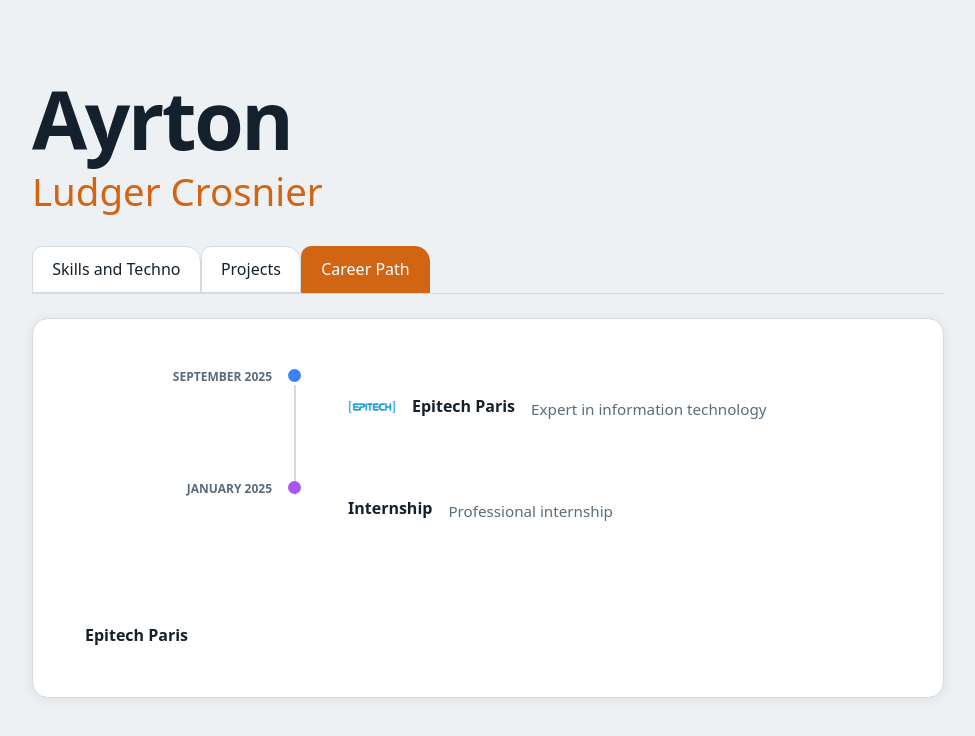
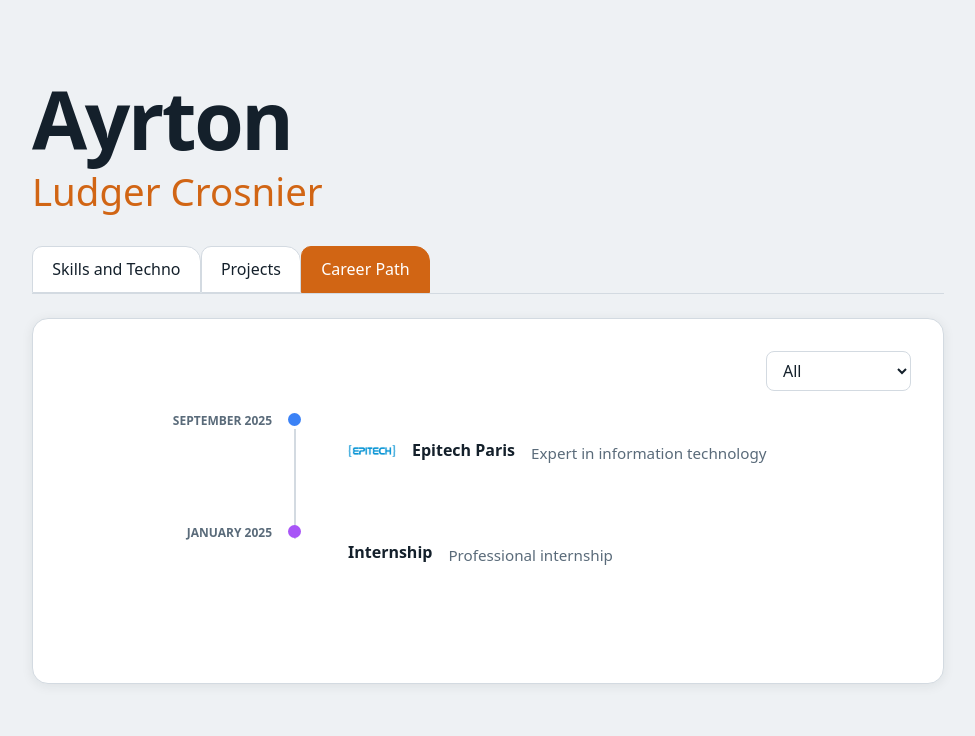
Before and after one commit to aludnier/Portfolio_website, a React (Vite) app in the folder frontend/: page / in a window 1280 px wide. Both pictures are taken after a click on the button "Career Path". Shown: the top 736 px of the page, without its empty margins (152-1127 px from the left). Built offline with nearby package versions, Linux system fonts and the light colour scheme.

Commit message:
feat: add filter in career path

```diff
--- a/frontend/src/landingPage/Landing.css
+++ b/frontend/src/landingPage/Landing.css
@@ -18,7 +18,6 @@ body {
   padding: clamp(2rem, 6vw, 5rem) 1.5rem;
   display: flex;
   flex-direction: column;
-  /* gap: 2.5rem; */
 }
 
 .landing_title {
--- a/frontend/src/landingPage/tabulations/Career/Career.css
+++ b/frontend/src/landingPage/tabulations/Career/Career.css
@@ -89,6 +89,29 @@
   background: #10b981;
 }
 
+.timeline-filter {
+  position: absolute;
+  top: 0;
+  right: 0;
+  padding: 0.45rem 2rem 0.45rem 0.75rem;
+  border: 1px solid var(--color-border);
+  border-radius: 8px;
+  background: var(--color-surface);
+  color: var(--color-text);
+  font: inherit;
+  cursor: pointer;
+}
+
+.timeline-filter:focus-visible {
+  outline: 2px solid var(--color-accent);
+  outline-offset: 2px;
+}
+
+.career-path-panel {
+  position: relative;
+  padding-top: 2.75rem;
+}
+
 .timeline-row .timeline-separator {
   position: absolute;
   left: 8.85rem;
--- a/frontend/src/landingPage/tabulations/Career/CareerCard.tsx
+++ b/frontend/src/landingPage/tabulations/Career/CareerCard.tsx
@@ -1,7 +1,7 @@
 import type { ReactNode } from "react"
 
 
-type CareerType = "School" | "Internship" | "Job"
+export type CareerType = "School" | "Internship" | "Job"
 
 export type CareerProps = {
     image : string | null,
--- a/frontend/src/landingPage/tabulations/Career/Timeline.tsx
+++ b/frontend/src/landingPage/tabulations/Career/Timeline.tsx
@@ -1,23 +1,10 @@
 import CareerCard, { makeCareerProp, type CareerProps } from "./CareerCard"
 
-const roadMap: CareerProps[] = [
-    makeCareerProp({
-        date: "September 2025",
-        image: "./assets/Epitech.png",
-        name: "Epitech Paris",
-        desc: "Expert in information technology",
-        link: "https://www.epitech.eu/ecole-informatique-paris/",
-        type: "School",
-    }),
-    makeCareerProp({
-        date: "January 2025",
-        name: "Internship",
-        desc: "Professional internship",
-        type: "Internship",
-    }),
-]
+type TimelineProps = {
+    roadMap : CareerProps[]
+}
 
-function CareerTimeline() {
+function CareerTimeline({ roadMap } : TimelineProps) {
     return (
         <div className="timeline">
             {roadMap.map((career, index) => (
--- a/frontend/src/landingPage/tabulations/CareerPath.tsx
+++ b/frontend/src/landingPage/tabulations/CareerPath.tsx
@@ -1,22 +1,47 @@
+import { useState } from "react"
 import "./Career/Career.css"
-import type { CareerProps } from "./Career/CareerCard"
-import CareerCard, { makeCareerProp } from "./Career/CareerCard"
 import CareerTimeline from "./Career/Timeline"
+import { makeCareerProp, type CareerProps, type CareerType } from "./Career/CareerCard"
+
+
+const roadMap: CareerProps[] = [
+    makeCareerProp({
+        date: "September 2025",
+        image: "./assets/Epitech.png",
+        name: "Epitech Paris",
+        desc: "Expert in information technology",
+        link: "https://www.epitech.eu/ecole-informatique-paris/",
+        type: "School",
+    }),
+    makeCareerProp({
+        date: "January 2025",
+        name: "Internship",
+        desc: "Professional internship",
+        type: "Internship",
+    }),
+]
+
 
 function CareerPath() {
-    const career : CareerProps = makeCareerProp({name : "Epitech Paris", link : "https://www.epitech.eu/ecole-informatique-paris/", type : "Job"})
+    const [filter, setFilter] = useState<CareerType | null>(null)
 
+    function changeFilter(newfilter : HTMLSelectElement) {
+        if (newfilter.value == "ALL") {
+            setFilter(null)
+            return
+        }
+        const type = newfilter.value as CareerType
+        setFilter(type)
+    }
     return (
-        <div>
-            <CareerTimeline></CareerTimeline>
-            <CareerCard
-                image={career.image}
-                logo={career.logo}
-                name={career.name}
-                desc={career.desc}
-                link={career.link}
-                type={career.type}
-            />
+        <div className="career-path-panel">
+            <select className="timeline-filter" onChange={(e) => changeFilter(e.currentTarget)}>
+                <option value="ALL">All</option>
+                <option value="Job">Job</option>
+                <option value="School">School</option>
+                <option value="Internship">Internship</option>
+            </select>
+            <CareerTimeline roadMap={roadMap.filter((c) => !filter || filter === c.type)} />
         </div>
     )
 }
```
